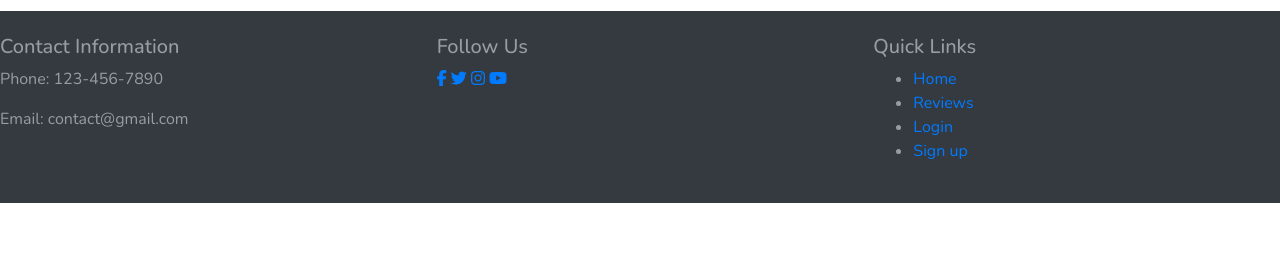
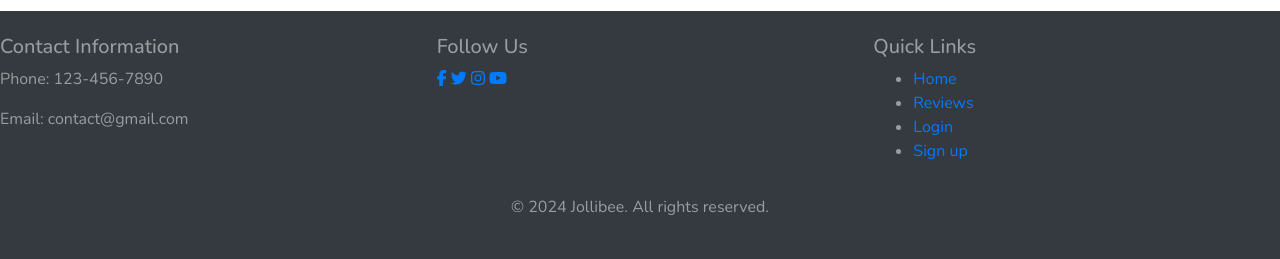
Before and after one commit to niuqaoJ-life/jollibee-fanpage, a Flask app: page / in a window 1280 px wide. Shown: the part 2959-3218 px from the top of the page. Before the commit the page ends 3162 px from the top, so only its background shows below. Run offline with Flask 3, Linux system fonts and the light colour scheme; data that the repository does not hold is empty; some libraries are stand-ins or nearby versions.

Commit message:
added copyright text in footer
Added copyright text in the footer which is located below the three columns

```diff
--- a/website/templates/template.html
+++ b/website/templates/template.html
@@ -117,6 +117,11 @@
               </ul>
              </div>
           </div>
+
+          <div class="row mt-3">
+            <div class="col text-center">
+              <p>&copy; 2024 Jollibee. All rights reserved.</p>
+          </div>
         </div>
       </footer>
 
```
